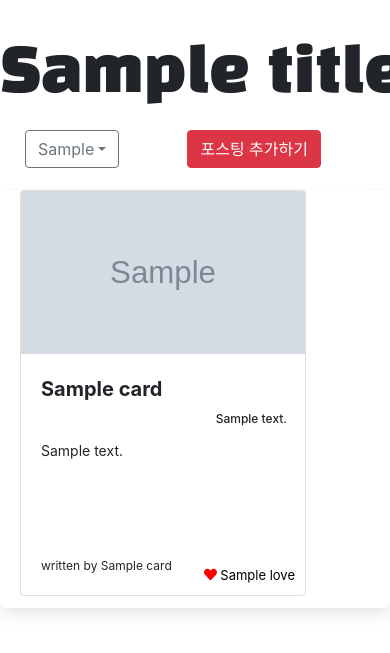
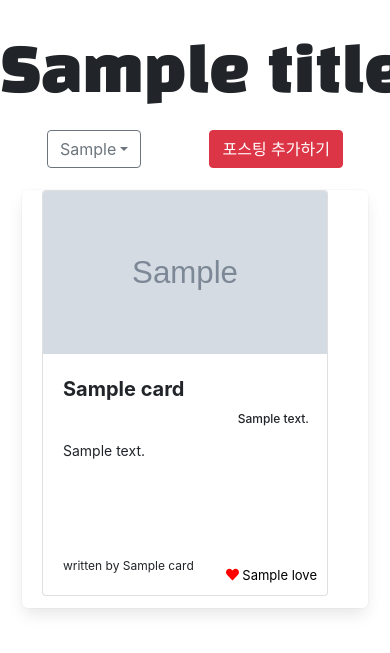
Before and after one commit to wjddudqls96/whereShallWeMeet, a Flask app: template templates/loginPage/yb/postDetailTest.html in a window 390 px wide; the page is wider, and only the part inside the window is pictured. Shown: the part 16-669 px from the top of that part. Run offline with Flask 2, Linux system fonts and the light colour scheme; the template is opened without the code that fills it: most values are stand-ins (such as "Sample title", 1, 10 or a date in 2020); grey boxes marked "Sample" are stand-in pictures; some libraries are stand-ins or nearby versions.

Commit message:
반응형 수정

```diff
--- a/templates/loginPage/yb/postDetailTest.html
+++ b/templates/loginPage/yb/postDetailTest.html
@@ -274,8 +274,13 @@
         }
 
         @media screen and (max-width: 640px) {
+            .card_wrap {
+                width: 346px;
+                margin: auto;
+            }
             .bar {
                 width: 346px;
+                margin: auto;
                 height: 50px;
                 align-items: center;
                 justify-content: flex-end;
```
